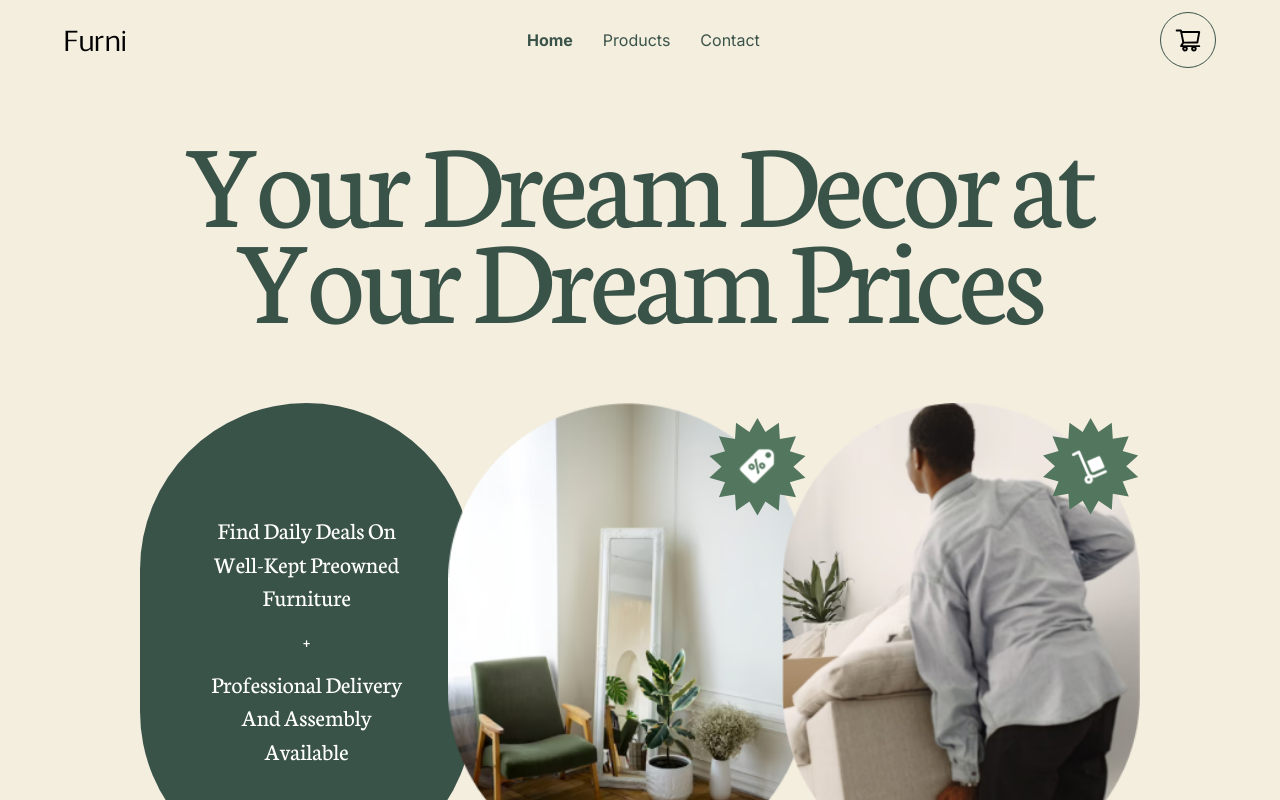
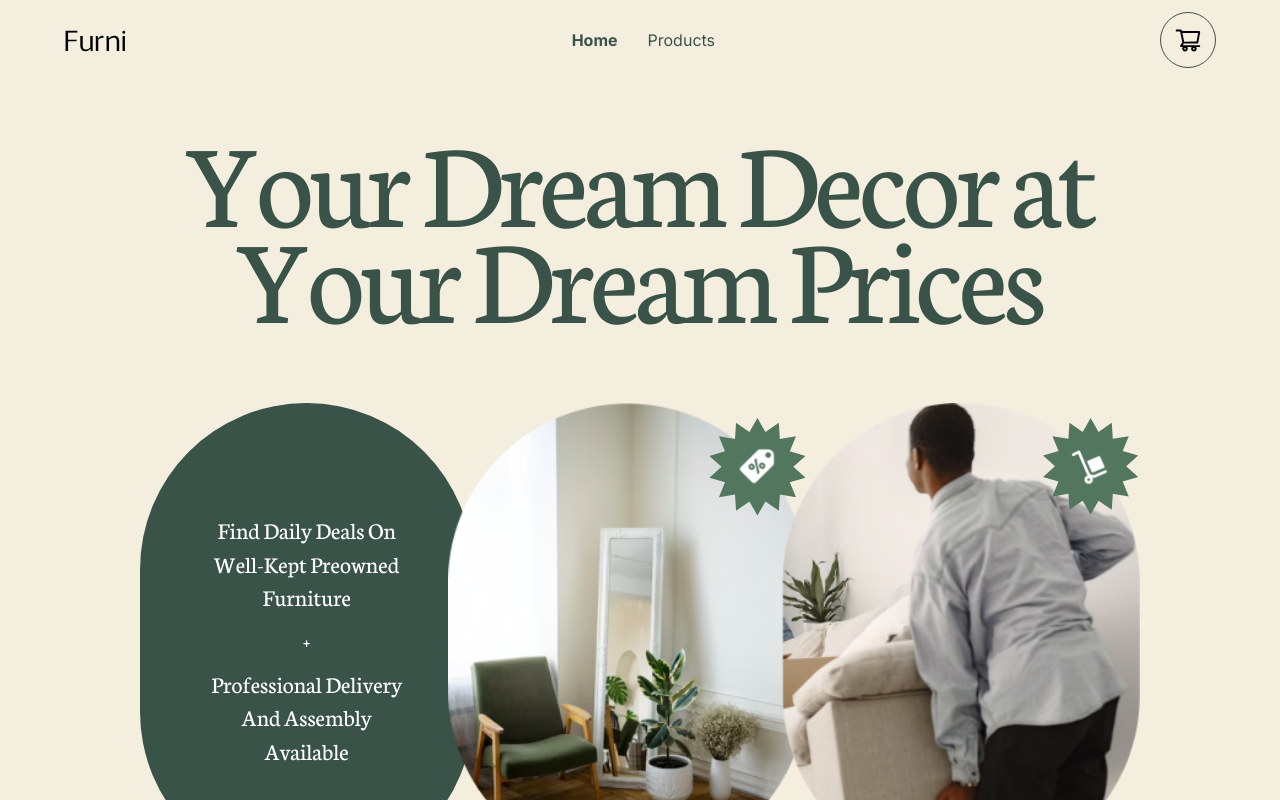
Before and after one commit to kobyrthr/furni-marketplace, a React (Create React App) app: page / in a window 1280 px wide. Shown: the top 800 px of the page. Built offline with nearby package versions, Linux system fonts and the light colour scheme.

Commit message:
removed contact link;

```diff
--- a/src/components/Navbar/Navbar.js
+++ b/src/components/Navbar/Navbar.js
@@ -15,10 +15,6 @@ const Navbar = () => {
     {
       navItem: "Products",
       to: "/products",
-    },
-    {
-      navItem: "Contact",
-      to: "/contact",
     },
   ];
   return (
```
